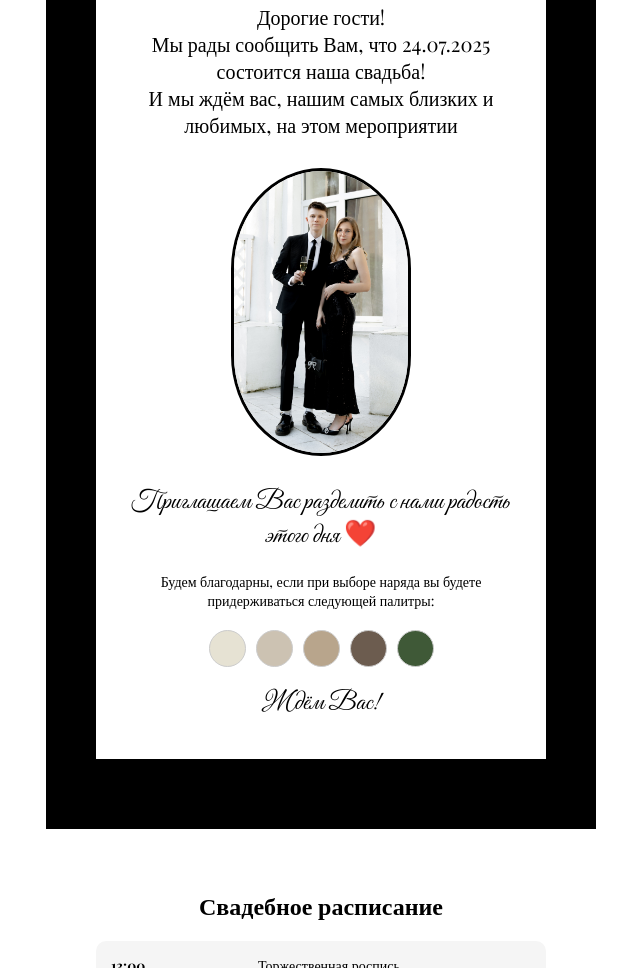
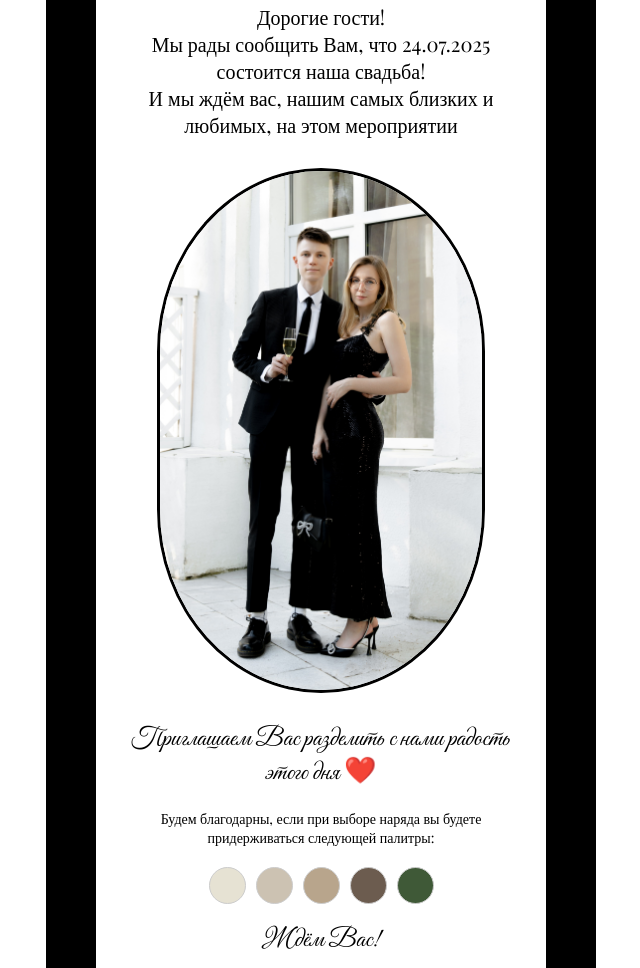
Before and after one commit to saanyaa/sanya-ira-wedding, a plain HTML site: page index.html in a window 1280 px wide. Shown: the part 794-1762 px from the top of the page, without its empty margins (319-959 px from the left). Drawn offline with nearby package versions, Linux system fonts and the light colour scheme.

Commit message:
Update index.html

```diff
--- a/index.html
+++ b/index.html
@@ -137,8 +137,8 @@
       border: 3px solid #000;
       border-radius: 50% / 35%;
       overflow: hidden;
-      /* width: clamp(200px, 80%, 350px); */
-      width: 180px;
+      width: clamp(200px, 80%, 350px);
+      /* width: 180px; */
       max-width: 350px;
       aspect-ratio: 5 / 8;
       margin: 30px auto;
```
